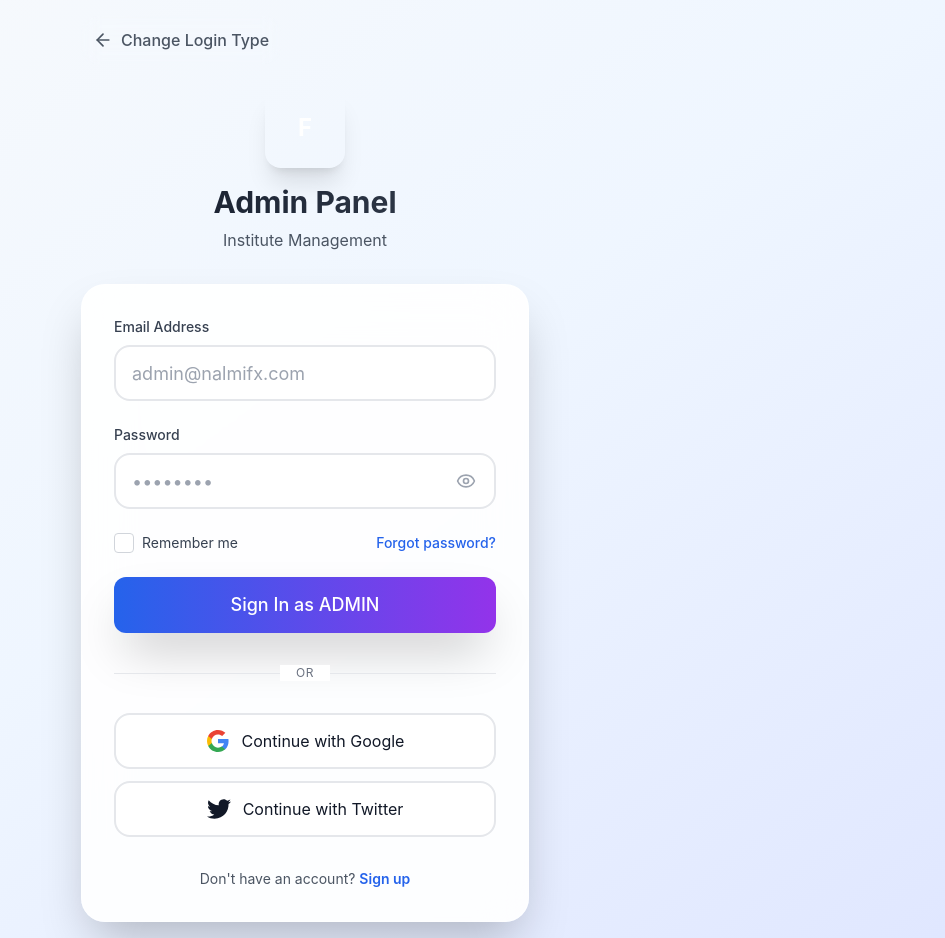
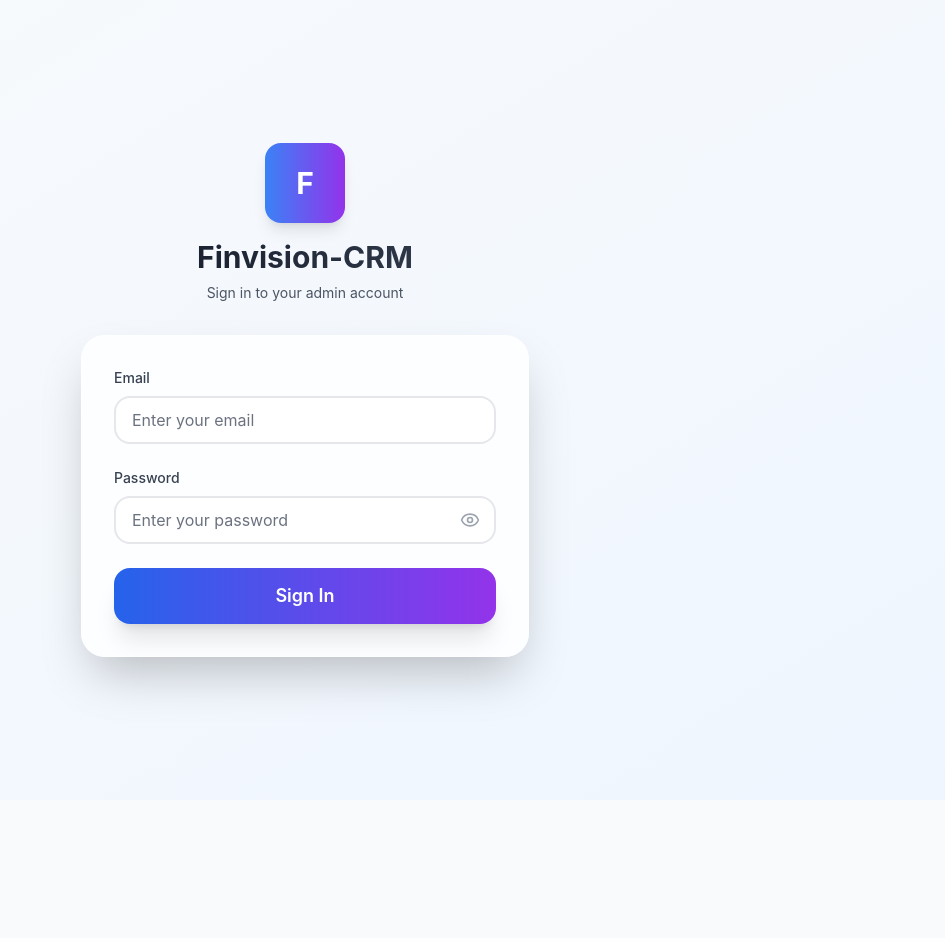
Before and after one commit to OmkarMishr/Finvision-CRM, a React (Vite) app in the folder frontend/: page /dashboard in a window 1280 px wide. Both pictures are taken after a click on the element 330 px from the left and 503 px from the top of the page. Shown: the whole page, without its empty margins (335-1280 px from the left). After the commit the page ends 800 px from the top, so only its background shows below. Built offline with nearby package versions, Linux system fonts and the light colour scheme.

Commit message:
auth api integration

```diff
--- a/frontend/index.html
+++ b/frontend/index.html
@@ -2,7 +2,7 @@
 <html lang="en">
   <head>
     <meta charset="UTF-8" />
-    <link rel="icon" type="image/svg+xml" href="/vite.svg" />
+    <link rel="icon" type="fav-icon" href="/assets/icons/fav-icon.png" />
     <meta name="viewport" content="width=device-width, initial-scale=1.0" />
     <title>Finvision CRM</title>
   </head>
--- a/frontend/src/context/AuthContext.jsx
+++ b/frontend/src/context/AuthContext.jsx
@@ -1,98 +1,69 @@
-import { createContext, useContext, useReducer, useEffect } from 'react'
+import { createContext, useContext, useState, useEffect } from 'react'
+import axios from 'axios'
 
-const AuthContext = createContext()
-
-// Mock initial state (replace with real auth later)
-const initialState = {
-  user: null,
-  token: localStorage.getItem('token'),
-  isAuthenticated: false,
-  role: 'admin', // admin, staff, student
-  loading: true
-}
-
-const authReducer = (state, action) => {
-  switch (action.type) {
-    case 'LOGIN_SUCCESS':
-      localStorage.setItem('token', action.payload.token)
-      return {
-        ...state,
-        user: action.payload.user,
-        token: action.payload.token,
-        isAuthenticated: true,
-        role: action.payload.role,
-        loading: false
-      }
-    case 'LOGOUT':
-      localStorage.removeItem('token')
-      return {
-        ...state,
-        user: null,
-        token: null,
-        isAuthenticated: false,
-        role: null,
-        loading: false
-      }
-    case 'SET_LOADING':
-      return { ...state, loading: action.payload }
-    default:
-      return state
-  }
-}
+const AuthContext = createContext(null)
 
 export const AuthProvider = ({ children }) => {
-  const [state, dispatch] = useReducer(authReducer, initialState)
+  const [user, setUser] = useState(null)
+  const [token, setToken] = useState(null)
+  const [loading, setLoading] = useState(false)
 
-  // Check token on app start
+  // optional: load from localStorage
   useEffect(() => {
-    if (state.token) {
-      // Verify token with backend
-      dispatch({ type: 'LOGIN_SUCCESS', payload: {
-        token: state.token,
-        user: { name: 'Admin', email: 'admin@nalmifx.com' },
-        role: 'admin'
-      }})
-    } else {
-      dispatch({ type: 'SET_LOADING', payload: false })
+    const savedToken = localStorage.getItem('fv_token')
+    const savedUser = localStorage.getItem('fv_user')
+    if (savedToken && savedUser) {
+      setToken(savedToken)
+      setUser(JSON.parse(savedUser))
     }
   }, [])
 
-  const login = (email, password) => {
-    // Mock login (replace with real API call)
-    return new Promise((resolve) => {
-      setTimeout(() => {
-        dispatch({
-          type: 'LOGIN_SUCCESS',
-          payload: {
-            token: 'mock-jwt-token',
-            user: { name: 'Admin User', email },
-            role: 'admin'
-          }
-        })
-        resolve()
-      }, 1000)
-    })
+  const login = async (email, password) => {
+    setLoading(true)
+    try {
+      const res = await axios.post('http://localhost:5000/api/auth/login', {
+        email,
+        password,
+      })
+
+      const { token, user } = res.data
+
+      setToken(token)
+      setUser(user)
+
+      localStorage.setItem('fv_token', token)
+      localStorage.setItem('fv_user', JSON.stringify(user))
+
+      return { success: true }
+    } catch (err) {
+      console.error('Login error:', err.response?.data || err.message)
+      return {
+        success: false,
+        message:
+          err.response?.data?.message || 'Unable to login. Please try again.',
+      }
+    } finally {
+      setLoading(false)
+    }
   }
 
   const logout = () => {
-    dispatch({ type: 'LOGOUT' })
+    setToken(null)
+    setUser(null)
+    localStorage.removeItem('fv_token')
+    localStorage.removeItem('fv_user')
   }
 
-  return (
-    <AuthContext.Provider value={{
-      ...state,
-      login,
-      logout
-    }}>
-      {children}
-    </AuthContext.Provider>
-  )
+  const value = {
+    user,
+    token,
+    loading,
+    login,
+    logout,
+    isAuthenticated: !!token,
+  }
+
+  return <AuthContext.Provider value={value}>{children}</AuthContext.Provider>
 }
 
-export const useAuth = () => {
-  const context = useContext(AuthContext)
-  if (!context) {
-    throw new Error('useAuth must be used within AuthProvider')
-  }
-  return context
-}
+export const useAuth = () => useContext(AuthContext)
--- a/frontend/src/pages/Auth/Login.jsx
+++ b/frontend/src/pages/Auth/Login.jsx
@@ -1,9 +1,7 @@
 import { useState } from 'react'
 import { useSearchParams, useNavigate } from 'react-router-dom'
-import { Eye, EyeOff, ArrowLeft } from 'lucide-react'
+import { Eye, EyeOff } from 'lucide-react'
 import { useAuth } from '../../context/AuthContext'
-import Button from '../../components/common/Button'
-import Loader from '../../components/common/Loader'
 
 const Login = () => {
   const [searchParams] = useSearchParams()
@@ -16,84 +14,64 @@ const Login = () => {
   const [password, setPassword] = useState('')
   const [showPassword, setShowPassword] = useState(false)
   const [error, setError] = useState('')
-  const [formLoading, setFormLoading] = useState(false)
-
-  const loginTypes = {
-    admin: { title: 'Admin Panel', color: 'from-indigo-500 to-purple-600', subtitle: 'Institute Management' },
-    staff: { title: 'Staff Portal', color: 'from-green-500 to-emerald-600', subtitle: 'Teaching & Records' },
-    student: { title: 'Student Portal', color: 'from-blue-500 to-cyan-600', subtitle: 'Academic Dashboard' }
-  }
-
-  const currentType = loginTypes[loginType]
 
   const handleSubmit = async (e) => {
     e.preventDefault()
     setError('')
-    setFormLoading(true)
 
-    try {
-      // Call AuthContext login (connects to backend later)
-      await login(email, password)
-      // Redirect based on role (admin → dashboard, student → student portal)
-      navigate('/')
-    } catch (err) {
-      setError('Invalid email or password')
-    } finally {
-      setFormLoading(false)
+    const result = await login(email, password)
+
+    if (!result.success) {
+      setError(result.message || 'Invalid email or password')
+      return
     }
-  }
 
-  if (loading) {
-    return (
-      <div className="min-h-screen bg-gradient-to-br from-slate-50 to-blue-50 flex items-center justify-center p-4">
-        <Loader size="lg" color="blue" />
-      </div>
-    )
+    // redirect based on role or type
+    navigate('/dashboard')
   }
 
   return (
-    <div className="min-h-screen bg-gradient-to-br from-slate-50 via-blue-50 to-indigo-100 flex items-center justify-center p-4">
+    <div className="min-h-screen bg-gradient-to-br from-slate-50 to-blue-50 flex items-center justify-center p-4">
       <div className="w-full max-w-md">
-        {/* Back to Type Selector */}
-        <button
-          onClick={() => navigate('/')}
-          className="flex items-center gap-2 text-gray-600 hover:text-gray-900 font-medium mb-6 p-3 rounded-2xl hover:bg-white/50 backdrop-blur transition-all"
-        >
-          <ArrowLeft className="w-5 h-5" />
-          <span>Change Login Type</span>
-        </button>
-
         {/* Logo & Title */}
         <div className="text-center mb-8">
-          <div className={`mx-auto w-20 h-20 ${currentType.color} rounded-2xl flex items-center justify-center mb-4 shadow-xl`}>
-            <span className="text-2xl font-bold text-white">F</span>
+          {/* replace with your Finvision logo img */}
+          <div className="mx-auto w-20 h-20 bg-gradient-to-r from-blue-500 to-purple-600 rounded-2xl flex items-center justify-center mb-4 shadow-lg">
+            <span className="text-3xl font-bold text-white">F</span>
           </div>
           <h1 className="text-3xl font-bold bg-gradient-to-r from-gray-900 to-gray-700 bg-clip-text text-transparent mb-2">
-            {currentType.title}
+            Finvision-CRM
           </h1>
-          <p className="text-gray-600">{currentType.subtitle}</p>
+          <p className="text-gray-600 text-sm">
+            Sign in to your {loginType} account
+          </p>
         </div>
 
-        {/* Login Form */}
-        <div className="bg-white/90 backdrop-blur-xl rounded-3xl shadow-2xl border border-white/50 p-8">
+        <div className="bg-white/80 backdrop-blur-xl rounded-3xl shadow-2xl border border-white/50 p-8">
+          {error && (
+            <div className="mb-4 rounded-xl bg-red-50 border border-red-200 px-4 py-2 text-sm text-red-700">
+              {error}
+            </div>
+          )}
+
           <form onSubmit={handleSubmit} className="space-y-6">
-            {/* Email Input */}
+            {/* Email */}
             <div>
               <label className="block text-sm font-medium text-gray-700 mb-2">
-                Email Address
+                Email
               </label>
               <input
                 type="email"
                 value={email}
                 onChange={(e) => setEmail(e.target.value)}
-                className="w-full h-14 px-4 rounded-2xl border-2 border-gray-200 bg-white/50 backdrop-blur-sm focus:border-blue-500 focus:ring-4 focus:ring-blue-500/20 transition-all duration-300 text-lg placeholder-gray-400"
-                placeholder="admin@nalmifx.com"
+                className="w-full h-12 px-4 rounded-2xl border-2 border-gray-200 focus:border-blue-500 focus:ring-4 focus:ring-blue-500/20 transition-all duration-300"
+                placeholder="Enter your email"
                 required
-                disabled={formLoading}
+                disabled={loading}
               />
             </div>
 
-            {/* Password Input */}
+            {/* Password */}
             <div>
               <label className="block text-sm font-medium text-gray-700 mb-2">
                 Password
@@ -103,16 +81,16 @@ const Login = () => {
                   type={showPassword ? 'text' : 'password'}
                   value={password}
                   onChange={(e) => setPassword(e.target.value)}
-                  className="w-full h-14 pl-4 pr-14 rounded-2xl border-2 border-gray-200 bg-white/50 backdrop-blur-sm focus:border-blue-500 focus:ring-4 focus:ring-blue-500/20 transition-all duration-300 text-lg placeholder-gray-400"
-                  placeholder="••••••••"
+                  className="w-full h-12 pl-4 pr-12 rounded-2xl border-2 border-gray-200 focus:border-blue-500 focus:ring-4 focus:ring-blue-500/20 transition-all duration-300"
+                  placeholder="Enter your password"
                   required
-                  disabled={formLoading}
+                  disabled={loading}
                 />
                 <button
                   type="button"
-                  className="absolute right-4 top-1/2 -translate-y-1/2 text-gray-400 hover:text-gray-600 p-1 transition-colors disabled:opacity-50"
+                  className="absolute right-4 top-1/2 -translate-y-1/2 text-gray-400 hover:text-gray-600 transition-colors"
                   onClick={() => setShowPassword(!showPassword)}
-                  disabled={formLoading}
+                  disabled={loading}
                 >
                   {showPassword ? (
                     <EyeOff className="w-5 h-5" />
@@ -121,85 +99,17 @@ const Login = () => {
                   )}
                 </button>
               </div>
-              {error && (
-                <p className="mt-2 text-sm text-red-600">{error}</p>
-              )}
             </div>
 
-            {/* Options */}
-            <div className="flex items-center justify-between">
-              <label className="flex items-center space-x-2">
-                <input
-                  type="checkbox"
-                  className="w-5 h-5 rounded border-gray-300 text-blue-600 focus:ring-blue-500"
-                  disabled={formLoading}
-                />
-                <span className="text-sm text-gray-700">Remember me</span>
-              </label>
-              <a href="#" className="text-sm font-medium text-blue-600 hover:text-blue-700 transition-colors">
-                Forgot password?
-              </a>
-            </div>
-
-            {/* Login Button */}
-            <Button
+            {/* Submit */}
+            <button
               type="submit"
-              variant="primary"
-              size="lg"
-              loading={formLoading}
-              disabled={formLoading}
-              className="!w-full !h-14 !text-lg shadow-2xl hover:shadow-3xl"
+              disabled={loading}
+              className="w-full h-14 bg-gradient-to-r from-blue-600 to-purple-600 text-white font-semibold text-lg rounded-2xl shadow-xl hover:from-blue-700 hover:to-purple-700 hover:shadow-2xl hover:-translate-y-0.5 transition-all duration-300 disabled:opacity-60 disabled:cursor-not-allowed"
             >
-              {formLoading ? 'Signing In...' : `Sign In as ${loginType.toUpperCase()}`}
-            </Button>
+              {loading ? 'Signing in...' : 'Sign In'}
+            </button>
           </form>
-
-          {/* Divider */}
-          <div className="relative my-8">
-            <div className="absolute inset-0 flex items-center">
-              <div className="w-full border-t border-gray-200" />
-            </div>
-            <div className="relative flex justify-center text-xs uppercase">
-              <span className="px-4 bg-white text-gray-500 tracking-wider">or</span>
-            </div>
-          </div>
-
-          {/* Social Buttons */}
-          <div className="space-y-3">
-            <button
-              disabled={formLoading}
-              className="w-full h-14 flex items-center justify-center gap-3 border-2 border-gray-200 rounded-2xl hover:border-gray-300 hover:shadow-md transition-all duration-300 bg-white hover:bg-gray-50 disabled:opacity-50"
-            >
-              <svg className="w-6 h-6" viewBox="0 0 24 24">
-                <path fill="#4285F4" d="M22.56 12.25c0-.78-.07-1.53-.2-2.25H12v4.26h5.92c-.26 1.37-1.04 2.53-2.21 3.31v2.77h3.57c2.08-1.92 3.28-4.74 3.28-8.09z"/>
-                <path fill="#34A853" d="M12 23c2.97 0 5.46-.98 7.28-2.66l-3.57-2.77c-.98.66-2.23 1.06-3.71 1.06-2.86 0-5.29-1.93-6.16-4.53H2.18v2.84C3.99 20.53 7.7 23 12 23z"/>
-                <path fill="#FBBC05" d="M5.84 14.09c-.22-.66-.35-1.36-.35-2.09s.13-1.43.35-2.09V7.07H2.18C1.43 8.55 1 10.22 1 12s.43 3.45 1.18 4.93l2.85-2.22.81-.62z"/>
-                <path fill="#EA4335" d="M12 5.38c1.62 0 3.06.56 4.21 1.64l3.15-3.15C17.45 2.09 14.97 1 12 1 7.7 1 3.99 3.47 2.18 7.07l3.66 2.84c.87-2.6 3.3-4.53 6.16-4.53z"/>
-              </svg>
-              Continue with Google
-            </button>
-            <button
-              disabled={formLoading}
-              className="w-full h-14 flex items-center justify-center gap-3 border-2 border-gray-200 rounded-2xl hover:border-gray-300 hover:shadow-md transition-all duration-300 bg-white hover:bg-gray-50 disabled:opacity-50"
-            >
-              <svg className="w-6 h-6" viewBox="0 0 24 24" fill="currentColor">
-                <path d="M24 4.557c-.883.392-1.832.656-2.828.775 1.017-.609 1.798-1.574 2.165-2.724-.951.564-2.005.974-3.127 1.195-.897-.957-2.178-1.555-3.594-1.555-3.179 0-5.515 2.966-4.797 6.045-4.091-.205-7.719-2.165-10.148-5.144-1.29 2.213-.669 5.108 1.523 6.574-.806-.026-1.566-.247-2.229-.616-.054 2.281 1.581 4.415 3.949 4.89-.693.188-1.452.232-2.224.084.626 1.956 2.444 3.379 4.6 3.419-2.07 1.623-4.678 2.348-7.29 2.04 2.179 1.397 4.768 2.212 7.548 2.212 9.142 0 14.307-7.721 13.995-14.646.962-.695 1.797-1.562 2.457-2.549z"/>
-              </svg>
-              Continue with Twitter
-            </button>
-          </div>
-
-          {/* Sign Up */}
-          <p className="mt-8 text-center text-sm text-gray-600">
-            Don't have an account?{' '}
-            <button
-              onClick={() => navigate('/signup')}
-              className="font-semibold text-blue-600 hover:text-blue-700 transition-colors"
-              disabled={formLoading}
-            >
-              Sign up
-            </button>
-          </p>
         </div>
       </div>
     </div>
```
Also changed, not shown: frontend/src/components/layout/Sidebar.jsx (+5 -6 lines), frontend/public/assets/icons/fav-icon.png (added), frontend/public/assets/images/finvision-logo.png (added).
